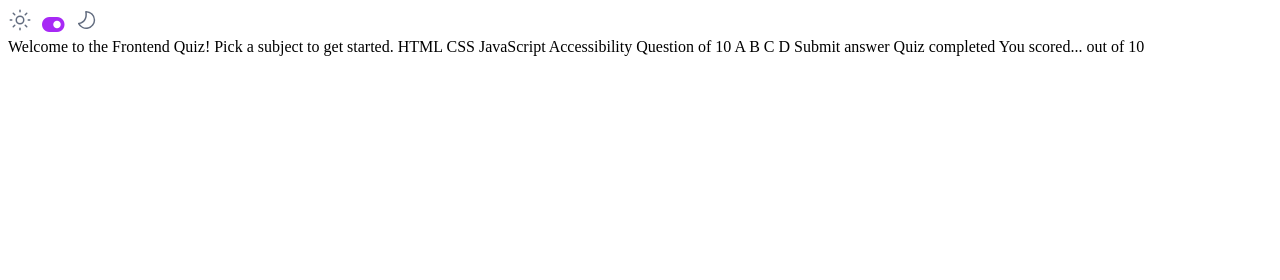
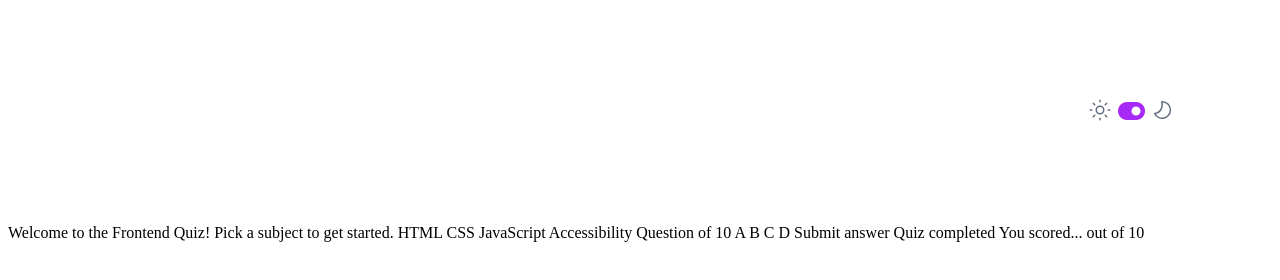
Before and after one commit to Steph-en/Frontend-Quiz-App, a website: page index.html in a window 1280 px wide. Drawn offline with Linux system fonts and the light colour scheme; files whose address does not match are found by name.

Commit message:
Feat: toggle section ui impke

```diff
--- a/index.html
+++ b/index.html
@@ -20,15 +20,24 @@
 
 <body>
 
-  <div class="toggle-made">
-    <nav class="toggle">
-      <img src="./assets/images/icon-sun-dark.svg" alt="sun icon">
-      <button class="toggle-btn">
-        <i class="fa-solid fa-toggle-on"></i>
-      </button>
-      <img src="./assets/images/icon-moon-dark.svg" alt="moon icon">
-    </nav>
+  <!--  -->
+  <div class="head">
+    <div class="toggle">
+      <div>
+        <img src="./assets/images/icon-sun-dark.svg" alt="sun icon">
+      </div>
+      <div>
+        <button class="toggle-btn">
+          <i class="fa-solid fa-toggle-on"></i>
+        </button>
+      </div>
+      <div>
+        <img src="./assets/images/icon-moon-dark.svg" alt="moon icon">
+      </div>
+    </div>
   </div>
+
+
 
   <!-- Quiz menu start -->
 
--- a/src/styles/_buttons.scss
+++ b/src/styles/_buttons.scss
@@ -1,10 +1,27 @@
 @use "config";
 
-.toggle-btn {
-    border: none;
-    font-size: 20px;
-    color: config.$purple;
-    background: transparent;
+.head {
+    margin: 0;
+    padding: 0;
+    margin: 97px;
+
+
+    .toggle {
+        display: flex;
+        align-items: center;
+        justify-content: flex-end;
+    }
+
+    .toggle-btn {
+        border: none;
+        font-size: 24px;
+        color: config.$purple;
+        background: transparent;
+    }
+
+    .toggle-btn:hover {
+        cursor: pointer;
+    }
 }
 
 .choice {
@@ -17,6 +34,6 @@
     color: config.$pure-white;
 }
 
-.submit:hover{
+.submit:hover {
     background-color: config.$purple-hover;
 }
```
Also changed, not shown: src/styles/dist/_buttons.css, src/styles/dist/style.css.
